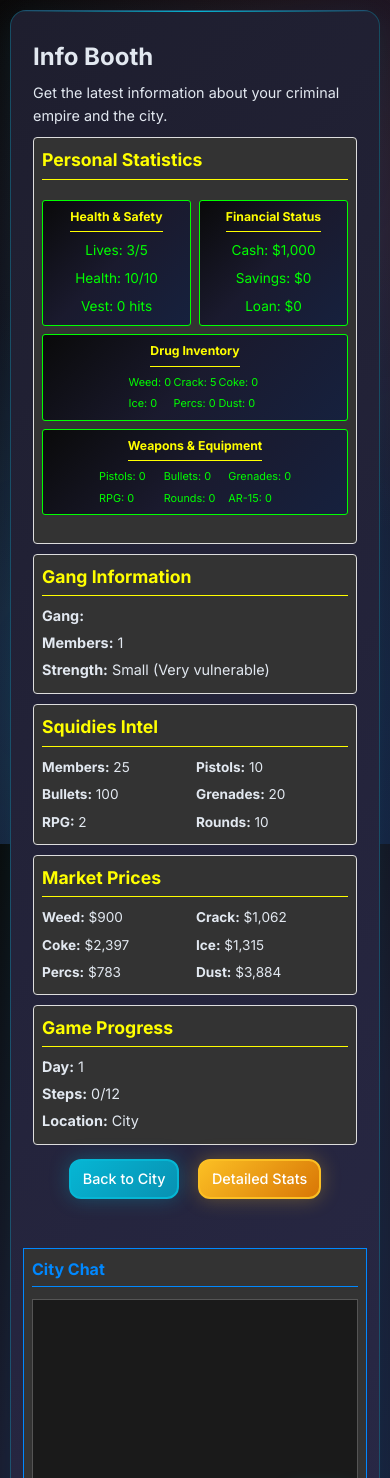
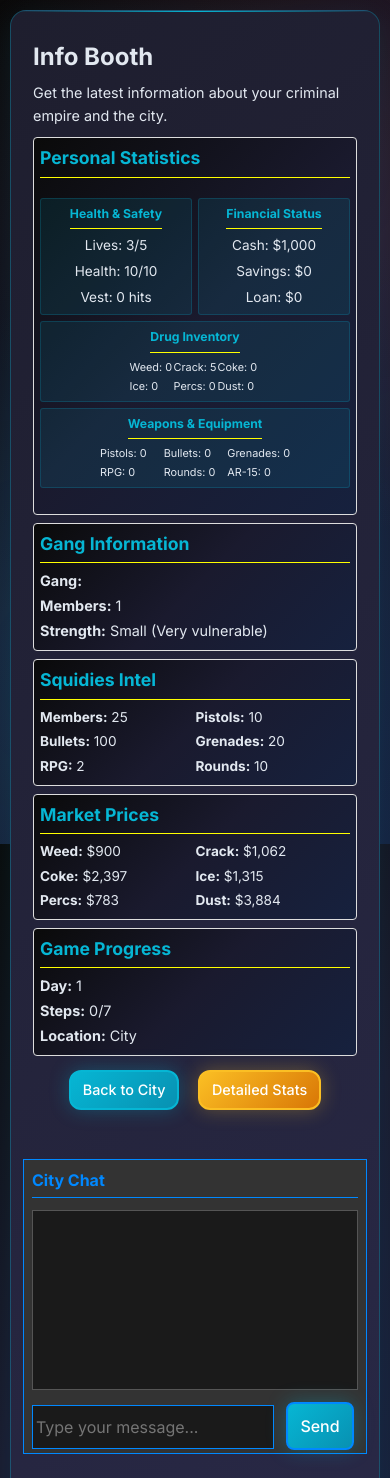
Before and after one commit to timotheuzi/gangwar, a Flask app: page /infobooth in a window 390 px wide. Shown: the top 1478 px of the page. Run offline with Flask 3, Linux system fonts and the light colour scheme; some libraries are stand-ins or nearby versions.

Commit message:
Change steps per day to 7, fix mobile chat, and improve combat log

```diff
--- a/model/game_config.json
+++ b/model/game_config.json
@@ -6,7 +6,7 @@
   "starting_health": 30,
   "starting_lives": 3,
   "max_health": 100,
-  "max_steps_per_day": 15,
+  "max_steps_per_day": 7,
   "high_scores_file": "high_scores.json",
   "npc_file": "model/npcs.json",
   "rooms_file": "model/rooms.json",
--- a/src/app.py
+++ b/src/app.py
@@ -278,7 +278,7 @@ class GameState:
     day: int = 1
     health: int = 30
     steps: int = 0
-    max_steps: int = 12
+    max_steps: int = 7
     current_score: int = 0
     current_location: str = "city"
     drug_prices: Dict[str, int] = field(default_factory=lambda: {
--- a/src/static/style.css
+++ b/src/static/style.css
@@ -581,8 +581,8 @@ footer {
 
 .location-grid {
     display: grid;
-    grid-template-columns: repeat(auto-fit, minmax(250px, 1fr));
-    gap: 15px;
+    grid-template-columns: repeat(auto-fit, minmax(180px, 1fr));
+    gap: 10px;
     margin: 15px 0;
 }
 
@@ -595,11 +595,11 @@ footer {
     display: flex;
     flex-direction: column;
     justify-content: center;
-    padding: 8px 12px;
+    padding: 6px 8px;
     text-decoration: none;
     color: #00ff00;
     transition: all 0.3s ease;
-    min-height: 60px;
+    min-height: 50px;
 }
 
 .location-btn:hover {
@@ -609,14 +609,14 @@ footer {
 
 .location-btn h3 {
     color: #ffff00;
-    margin-bottom: 4px;
-    font-size: 1em;
+    margin-bottom: 2px;
+    font-size: 0.9em;
 }
 
 .location-btn p {
     margin: 0;
-    font-size: 0.9em;
-    line-height: 1.2;
+    font-size: 0.8em;
+    line-height: 1.1;
 }
 
 .city-actions {
--- a/src/templates/infobooth.html
+++ b/src/templates/infobooth.html
@@ -5,56 +5,56 @@
     <h2 style="margin: 5px 0; font-size: 1.5em;">Info Booth</h2>
     <p style="margin: 5px 0; font-size: 0.9em;">Get the latest information about your criminal empire and the city.</p>
 
-    <div class="info-content" style="display: grid; grid-template-columns: repeat(auto-fit, minmax(300px, 1fr)); gap: 10px; margin: 10px 0;">
-        <div class="info-section" style="padding: 8px; border: 1px solid #ddd; border-radius: 4px;">
-            <h3 style="margin: 0 0 8px 0; font-size: 1.1em;">Personal Statistics</h3>
-            <div class="stats-grid" style="display: grid; grid-template-columns: 1fr 1fr; gap: 8px; font-size: 0.85em;">
-                <div class="stat-item" style="background: var(--primary-bg); padding: 6px; border-radius: 3px;">
-                    <h4 style="margin: 0 0 4px 0; font-size: 0.9em;">Health & Safety</h4>
-                    <p style="margin: 2px 0;">Lives: {{ game_state.lives }}/5</p>
-                    <p style="margin: 2px 0;">Health: {{ 10 - game_state.damage }}/10</p>
-                    <p style="margin: 2px 0;">Vest: {{ game_state.weapons.vest }} hits</p>
+    <div class="info-content" style="display: grid; grid-template-columns: repeat(auto-fit, minmax(280px, 1fr)); gap: 8px; margin: 10px 0;">
+        <div class="info-section" style="padding: 6px; border: 1px solid #ddd; border-radius: 4px; background: var(--primary-bg);">
+            <h3 style="margin: 0 0 6px 0; font-size: 1.1em; color: var(--text-accent);">Personal Statistics</h3>
+            <div class="stats-grid" style="display: grid; grid-template-columns: 1fr 1fr; gap: 6px; font-size: 0.85em;">
+                <div class="stat-item" style="background: rgba(6, 182, 212, 0.1); padding: 5px; border-radius: 3px; border: 1px solid rgba(6, 182, 212, 0.2);">
+                    <h4 style="margin: 0 0 3px 0; font-size: 0.9em; color: var(--text-accent);">Health & Safety</h4>
+                    <p style="margin: 1px 0; color: var(--text-primary);">Lives: {{ game_state.lives }}/5</p>
+                    <p style="margin: 1px 0; color: var(--text-primary);">Health: {{ 10 - game_state.damage }}/10</p>
+                    <p style="margin: 1px 0; color: var(--text-primary);">Vest: {{ game_state.weapons.vest }} hits</p>
                 </div>
 
-                <div class="stat-item" style="background: var(--primary-bg); padding: 6px; border-radius: 3px;">
-                    <h4 style="margin: 0 0 4px 0; font-size: 0.9em;">Financial Status</h4>
-                    <p style="margin: 2px 0;">Cash: ${{ "{:,}".format(game_state.money) }}</p>
-                    <p style="margin: 2px 0;">Savings: ${{ "{:,}".format(game_state.account|int) }}</p>
-                    <p style="margin: 2px 0;">Loan: ${{ "{:,}".format(game_state.loan|int) }}</p>
+                <div class="stat-item" style="background: rgba(6, 182, 212, 0.1); padding: 5px; border-radius: 3px; border: 1px solid rgba(6, 182, 212, 0.2);">
+                    <h4 style="margin: 0 0 3px 0; font-size: 0.9em; color: var(--text-accent);">Financial Status</h4>
+                    <p style="margin: 1px 0; color: var(--text-primary);">Cash: ${{ "{:,}".format(game_state.money) }}</p>
+                    <p style="margin: 1px 0; color: var(--text-primary);">Savings: ${{ "{:,}".format(game_state.account|int) }}</p>
+                    <p style="margin: 1px 0; color: var(--text-primary);">Loan: ${{ "{:,}".format(game_state.loan|int) }}</p>
                 </div>
 
-                <div class="stat-item" style="background: var(--primary-bg); padding: 6px; border-radius: 3px; grid-column: span 2;">
-                    <h4 style="margin: 0 0 4px 0; font-size: 0.9em;">Drug Inventory</h4>
-                    <div style="display: grid; grid-template-columns: repeat(3, 1fr); gap: 2px; font-size: 0.8em;">
-                        <p style="margin: 1px 0;">Weed: {{ game_state.drugs.weed }}</p>
-                        <p style="margin: 1px 0;">Crack: {{ game_state.drugs.crack }}</p>
-                        <p style="margin: 1px 0;">Coke: {{ game_state.drugs.coke }}</p>
-                        <p style="margin: 1px 0;">Ice: {{ game_state.drugs.ice }}</p>
-                        <p style="margin: 1px 0;">Percs: {{ game_state.drugs.percs }}</p>
-                        <p style="margin: 1px 0;">Dust: {{ game_state.drugs.pixie_dust }}</p>
+                <div class="stat-item" style="background: rgba(6, 182, 212, 0.1); padding: 5px; border-radius: 3px; border: 1px solid rgba(6, 182, 212, 0.2); grid-column: span 2;">
+                    <h4 style="margin: 0 0 3px 0; font-size: 0.9em; color: var(--text-accent);">Drug Inventory</h4>
+                    <div style="display: grid; grid-template-columns: repeat(3, 1fr); gap: 1px; font-size: 0.8em;">
+                        <p style="margin: 0.5px 0; color: var(--text-primary);">Weed: {{ game_state.drugs.weed }}</p>
+                        <p style="margin: 0.5px 0; color: var(--text-primary);">Crack: {{ game_state.drugs.crack }}</p>
+                        <p style="margin: 0.5px 0; color: var(--text-primary);">Coke: {{ game_state.drugs.coke }}</p>
+                        <p style="margin: 0.5px 0; color: var(--text-primary);">Ice: {{ game_state.drugs.ice }}</p>
+                        <p style="margin: 0.5px 0; color: var(--text-primary);">Percs: {{ game_state.drugs.percs }}</p>
+                        <p style="margin: 0.5px 0; color: var(--text-primary);">Dust: {{ game_state.drugs.pixie_dust }}</p>
                     </div>
                 </div>
 
-                <div class="stat-item" style="background: var(--primary-bg); padding: 6px; border-radius: 3px; grid-column: span 2;">
-                    <h4 style="margin: 0 0 4px 0; font-size: 0.9em;">Weapons & Equipment</h4>
-                    <div style="display: grid; grid-template-columns: repeat(3, 1fr); gap: 2px; font-size: 0.8em;">
-                        <p style="margin: 1px 0;">Pistols: {{ game_state.weapons.pistols }}</p>
-                        <p style="margin: 1px 0;">Bullets: {{ game_state.weapons.bullets }}</p>
-                        <p style="margin: 1px 0;">Grenades: {{ game_state.weapons.grenades }}</p>
-                        <p style="margin: 1px 0;">RPG: {{ game_state.weapons.missile_launcher }}</p>
-                        <p style="margin: 1px 0;">Rounds: {{ game_state.weapons.missiles }}</p>
-                        <p style="margin: 1px 0;">AR-15: {{ game_state.weapons.ar15 }}</p>
+                <div class="stat-item" style="background: rgba(6, 182, 212, 0.1); padding: 5px; border-radius: 3px; border: 1px solid rgba(6, 182, 212, 0.2); grid-column: span 2;">
+                    <h4 style="margin: 0 0 3px 0; font-size: 0.9em; color: var(--text-accent);">Weapons & Equipment</h4>
+                    <div style="display: grid; grid-template-columns: repeat(3, 1fr); gap: 1px; font-size: 0.8em;">
+                        <p style="margin: 0.5px 0; color: var(--text-primary);">Pistols: {{ game_state.weapons.pistols }}</p>
+                        <p style="margin: 0.5px 0; color: var(--text-primary);">Bullets: {{ game_state.weapons.bullets }}</p>
+                        <p style="margin: 0.5px 0; color: var(--text-primary);">Grenades: {{ game_state.weapons.grenades }}</p>
+                        <p style="margin: 0.5px 0; color: var(--text-primary);">RPG: {{ game_state.weapons.missile_launcher }}</p>
+                        <p style="margin: 0.5px 0; color: var(--text-primary);">Rounds: {{ game_state.weapons.missiles }}</p>
+                        <p style="margin: 0.5px 0; color: var(--text-primary);">AR-15: {{ game_state.weapons.ar15 }}</p>
                     </div>
                 </div>
             </div>
         </div>
 
-        <div class="info-section" style="padding: 8px; border: 1px solid #ddd; border-radius: 4px;">
-            <h3 style="margin: 0 0 8px 0; font-size: 1.1em;">Gang Information</h3>
+        <div class="info-section" style="padding: 6px; border: 1px solid #ddd; border-radius: 4px; background: var(--primary-bg);">
+            <h3 style="margin: 0 0 6px 0; font-size: 1.1em; color: var(--text-accent);">Gang Information</h3>
             <div class="gang-info" style="font-size: 0.9em;">
-                <p style="margin: 4px 0;"><strong>Gang:</strong> {{ game_state.player_name }}</p>
-                <p style="margin: 4px 0;"><strong>Members:</strong> {{ game_state.members }}</p>
-                <p style="margin: 4px 0;"><strong>Strength:</strong>
+                <p style="margin: 2px 0; color: var(--text-primary);"><strong>Gang:</strong> {{ game_state.player_name }}</p>
+                <p style="margin: 2px 0; color: var(--text-primary);"><strong>Members:</strong> {{ game_state.members }}</p>
+                <p style="margin: 2px 0; color: var(--text-primary);"><strong>Strength:</strong>
                     {% if game_state.members >= 20 %}Elite (Ready for war)
                     {% elif game_state.members >= 15 %}Strong (Getting there)
                     {% elif game_state.members >= 10 %}Formidable (Good progress)
@@ -65,40 +65,40 @@
             </div>
         </div>
 
-        <div class="info-section" style="padding: 8px; border: 1px solid #ddd; border-radius: 4px;">
-            <h3 style="margin: 0 0 8px 0; font-size: 1.1em;">Squidies Intel</h3>
+        <div class="info-section" style="padding: 6px; border: 1px solid #ddd; border-radius: 4px; background: var(--primary-bg);">
+            <h3 style="margin: 0 0 6px 0; font-size: 1.1em; color: var(--text-accent);">Squidies Intel</h3>
             <div class="squidies-info" style="font-size: 0.85em;">
-                <div style="display: grid; grid-template-columns: repeat(2, 1fr); gap: 2px;">
-                    <p style="margin: 2px 0;"><strong>Members:</strong> {{ game_state.squidies|int }}</p>
-                    <p style="margin: 2px 0;"><strong>Pistols:</strong> {{ game_state.squidies_pistols|int }}</p>
-                    <p style="margin: 2px 0;"><strong>Bullets:</strong> {{ game_state.squidies_bullets|int }}</p>
-                    <p style="margin: 2px 0;"><strong>Grenades:</strong> {{ game_state.squidies_grenades|int }}</p>
-                    <p style="margin: 2px 0;"><strong>RPG:</strong> {{ game_state.squidies_missile_launcher|int }}</p>
-                    <p style="margin: 2px 0;"><strong>Rounds:</strong> {{ game_state.squidies_missiles|int }}</p>
+                <div style="display: grid; grid-template-columns: repeat(2, 1fr); gap: 1px;">
+                    <p style="margin: 1px 0; color: var(--text-primary);"><strong>Members:</strong> {{ game_state.squidies|int }}</p>
+                    <p style="margin: 1px 0; color: var(--text-primary);"><strong>Pistols:</strong> {{ game_state.squidies_pistols|int }}</p>
+                    <p style="margin: 1px 0; color: var(--text-primary);"><strong>Bullets:</strong> {{ game_state.squidies_bullets|int }}</p>
+                    <p style="margin: 1px 0; color: var(--text-primary);"><strong>Grenades:</strong> {{ game_state.squidies_grenades|int }}</p>
+                    <p style="margin: 1px 0; color: var(--text-primary);"><strong>RPG:</strong> {{ game_state.squidies_missile_launcher|int }}</p>
+                    <p style="margin: 1px 0; color: var(--text-primary);"><strong>Rounds:</strong> {{ game_state.squidies_missiles|int }}</p>
                 </div>
             </div>
         </div>
 
-        <div class="info-section" style="padding: 8px; border: 1px solid #ddd; border-radius: 4px;">
-            <h3 style="margin: 0 0 8px 0; font-size: 1.1em;">Market Prices</h3>
+        <div class="info-section" style="padding: 6px; border: 1px solid #ddd; border-radius: 4px; background: var(--primary-bg);">
+            <h3 style="margin: 0 0 6px 0; font-size: 1.1em; color: var(--text-accent);">Market Prices</h3>
             <div class="price-info" style="font-size: 0.85em;">
-                <div style="display: grid; grid-template-columns: repeat(2, 1fr); gap: 2px;">
-                    <p style="margin: 2px 0;"><strong>Weed:</strong> ${{ game_state.drug_prices['weed'] }}</p>
-                    <p style="margin: 2px 0;"><strong>Crack:</strong> ${{ "{:,}".format(game_state.drug_prices['crack']) }}</p>
-                    <p style="margin: 2px 0;"><strong>Coke:</strong> ${{ "{:,}".format(game_state.drug_prices['coke']) }}</p>
-                    <p style="margin: 2px 0;"><strong>Ice:</strong> ${{ "{:,}".format(game_state.drug_prices['ice']) }}</p>
-                    <p style="margin: 2px 0;"><strong>Percs:</strong> ${{ "{:,}".format(game_state.drug_prices['percs']) }}</p>
-                    <p style="margin: 2px 0;"><strong>Dust:</strong> ${{ "{:,}".format(game_state.drug_prices['pixie_dust']) }}</p>
+                <div style="display: grid; grid-template-columns: repeat(2, 1fr); gap: 1px;">
+                    <p style="margin: 1px 0; color: var(--text-primary);"><strong>Weed:</strong> ${{ game_state.drug_prices['weed'] }}</p>
+                    <p style="margin: 1px 0; color: var(--text-primary);"><strong>Crack:</strong> ${{ "{:,}".format(game_state.drug_prices['crack']) }}</p>
+                    <p style="margin: 1px 0; color: var(--text-primary);"><strong>Coke:</strong> ${{ "{:,}".format(game_state.drug_prices['coke']) }}</p>
+                    <p style="margin: 1px 0; color: var(--text-primary);"><strong>Ice:</strong> ${{ "{:,}".format(game_state.drug_prices['ice']) }}</p>
+                    <p style="margin: 1px 0; color: var(--text-primary);"><strong>Percs:</strong> ${{ "{:,}".format(game_state.drug_prices['percs']) }}</p>
+                    <p style="margin: 1px 0; color: var(--text-primary);"><strong>Dust:</strong> ${{ "{:,}".format(game_state.drug_prices['pixie_dust']) }}</p>
                 </div>
             </div>
         </div>
 
-        <div class="info-section" style="padding: 8px; border: 1px solid #ddd; border-radius: 4px;">
-            <h3 style="margin: 0 0 8px 0; font-size: 1.1em;">Game Progress</h3>
+        <div class="info-section" style="padding: 6px; border: 1px solid #ddd; border-radius: 4px; background: var(--primary-bg);">
+            <h3 style="margin: 0 0 6px 0; font-size: 1.1em; color: var(--text-accent);">Game Progress</h3>
             <div class="progress-info" style="font-size: 0.9em;">
-                <p style="margin: 4px 0;"><strong>Day:</strong> {{ game_state.day }}</p>
-                <p style="margin: 4px 0;"><strong>Steps:</strong> {{ game_state.steps }}/{{ game_state.max_steps }}</p>
-                <p style="margin: 4px 0;"><strong>Location:</strong> {{ game_state.current_location|title }}</p>
+                <p style="margin: 2px 0; color: var(--text-primary);"><strong>Day:</strong> {{ game_state.day }}</p>
+                <p style="margin: 2px 0; color: var(--text-primary);"><strong>Steps:</strong> {{ game_state.steps }}/{{ game_state.max_steps }}</p>
+                <p style="margin: 2px 0; color: var(--text-primary);"><strong>Location:</strong> {{ game_state.current_location|title }}</p>
             </div>
         </div>
     </div>
```
Also changed, not shown: src/static/chat.js (+39 -1 lines), src/templates/mud_fight.html (+31 -21 lines).
